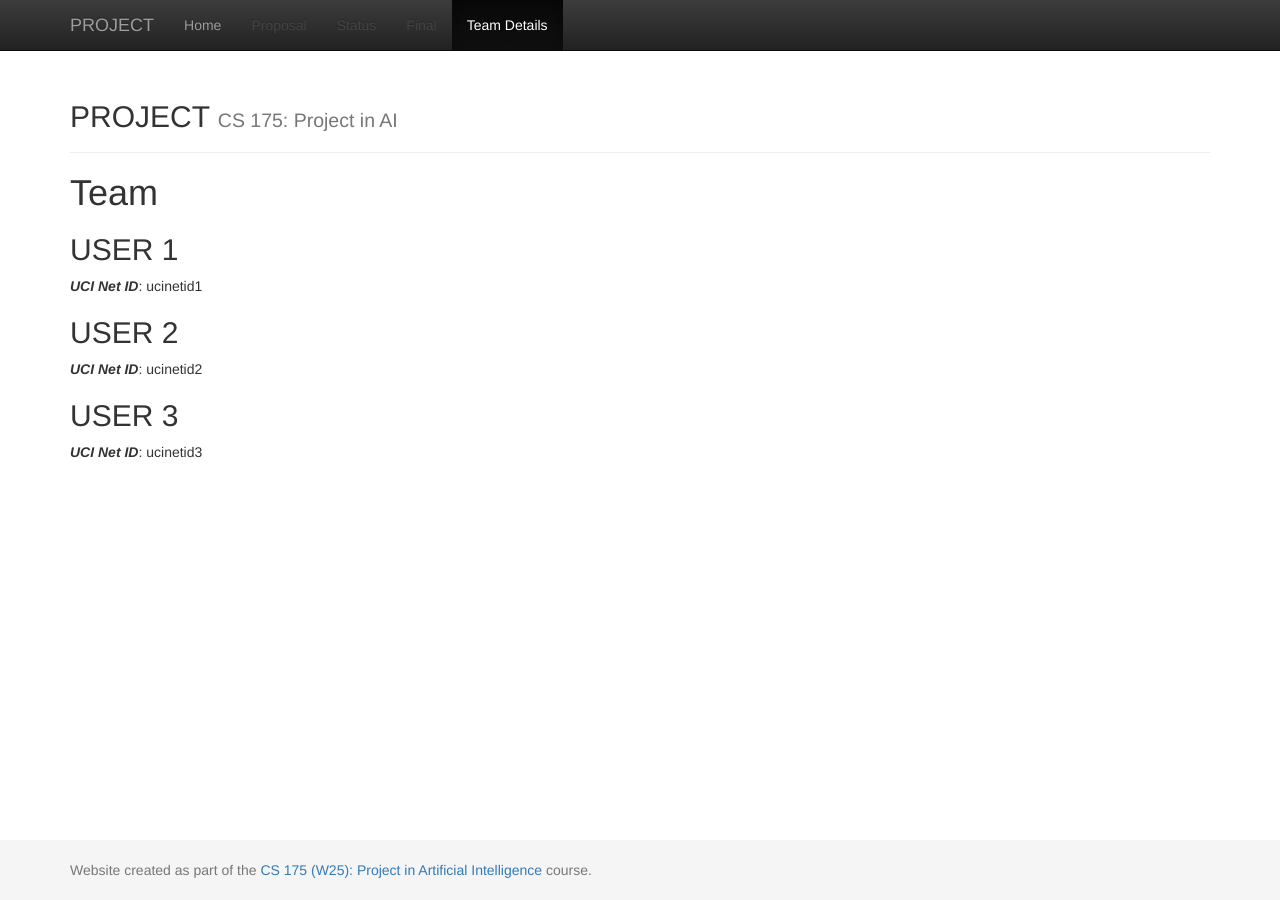
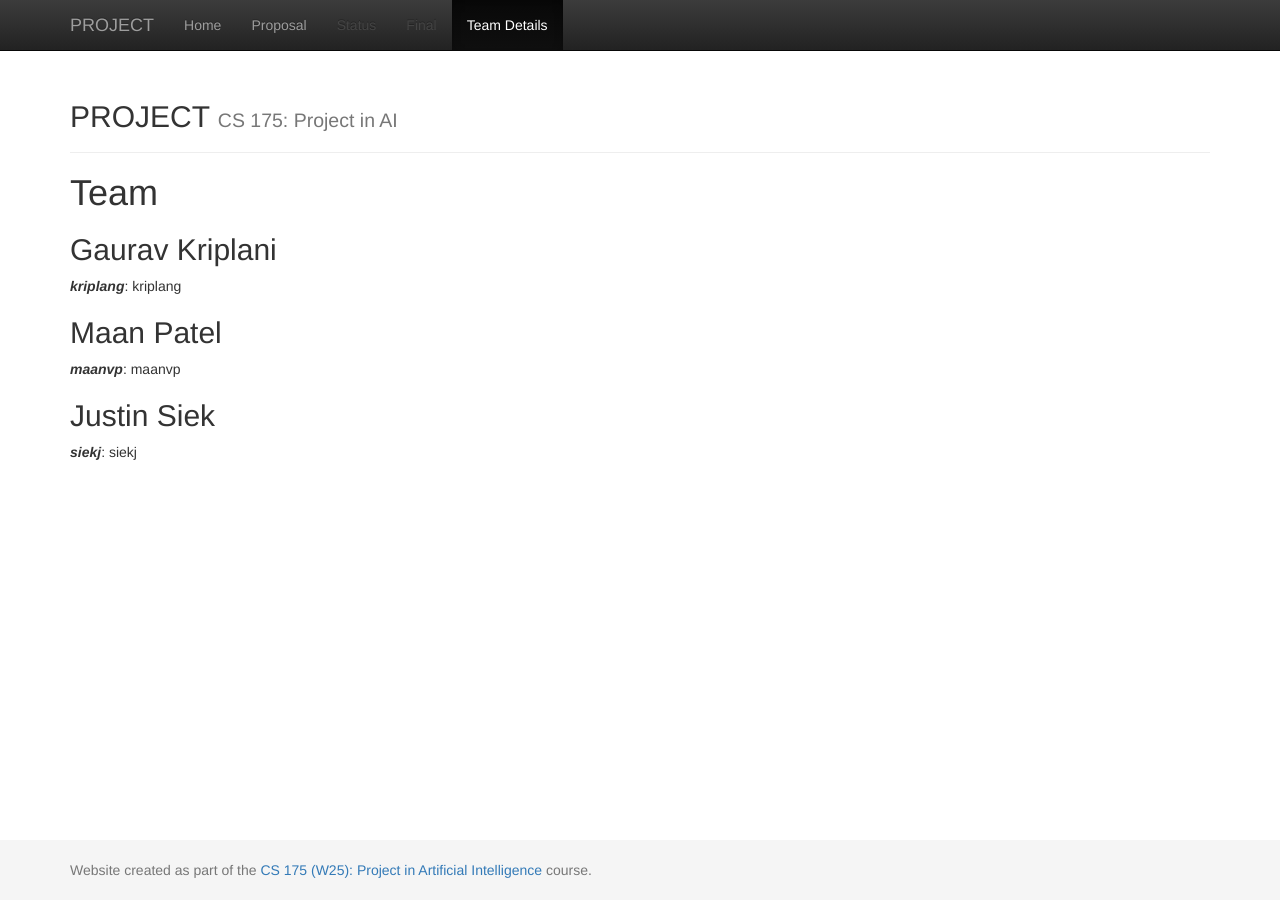
Before and after one commit to gauravkriplani/Tron.ai, a Jekyll site: the page built from docs/team.md, in a window 1280 px wide. Built offline with Jekyll 4.4.1, drawn with Linux system fonts in a browser that asks for light colours.

Commit message:
added proposal.md

```diff
--- a/docs/team.md
+++ b/docs/team.md
@@ -6,11 +6,11 @@ title:  Team
 # {{ page.title }}
 
 
-## USER 1
-***UCI Net ID***: ucinetid1
+## Gaurav Kriplani
+***kriplang***: kriplang
 
-## USER 2
-***UCI Net ID***: ucinetid2
+## Maan Patel
+***maanvp***: maanvp
 
-## USER 3
-***UCI Net ID***: ucinetid3
+## Justin Siek
+***siekj***: siekj
```
Also changed, not shown: docs/index.md (+1 -1 lines), docs/proposal.md (added, +4 -0 lines).
